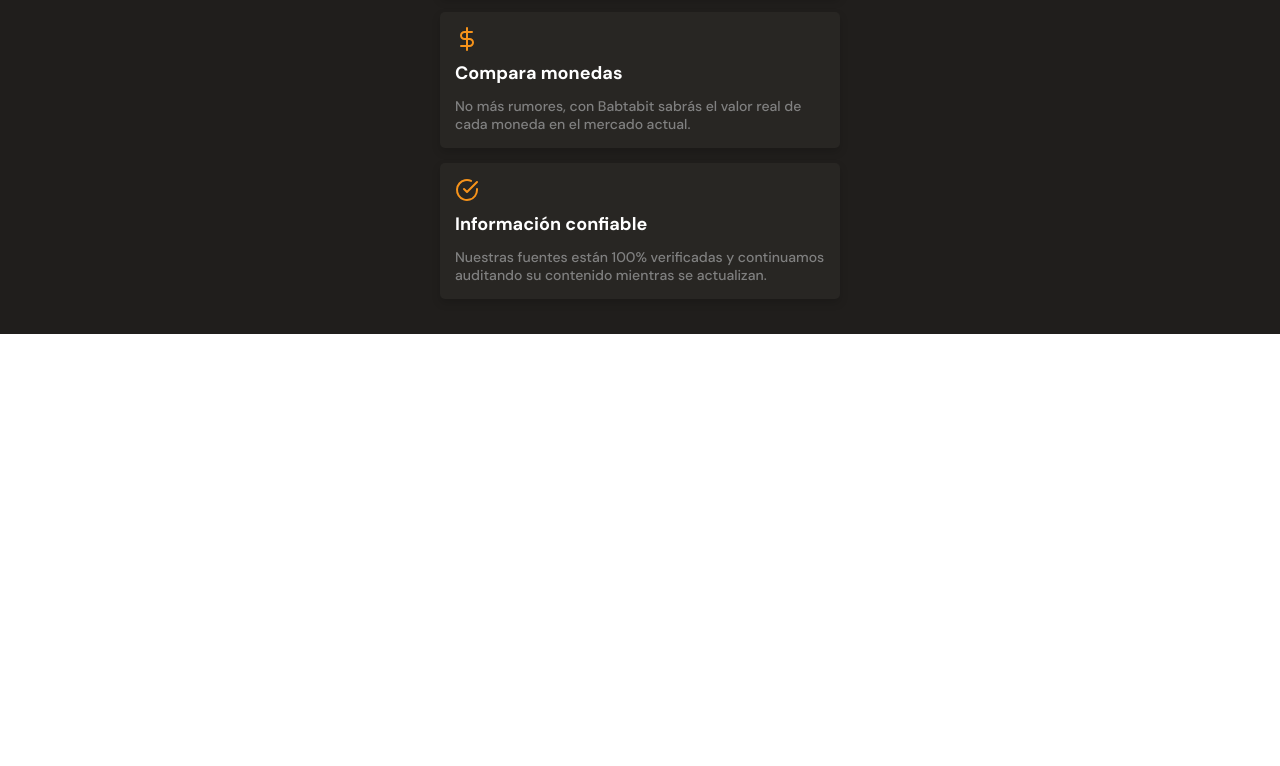
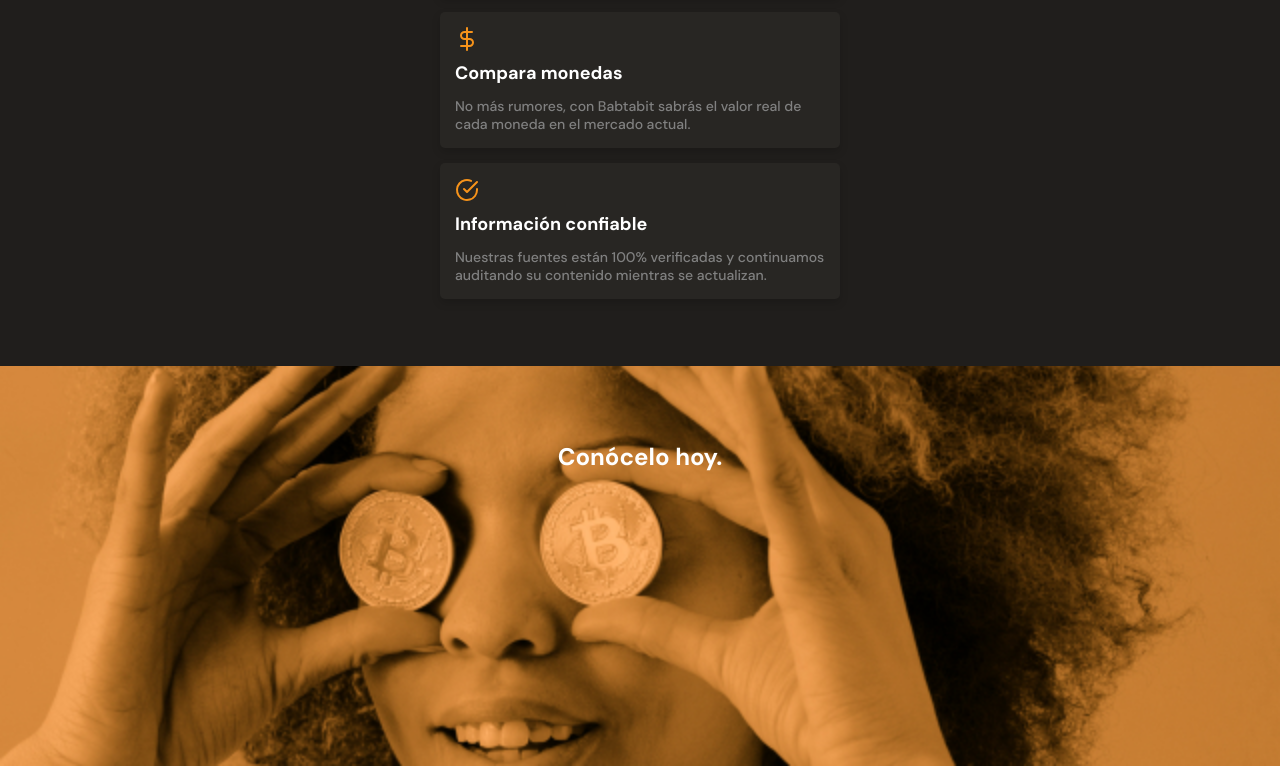
Before and after one commit to VTFierro/Batata-Bit, a plain HTML site: page index.html in a window 1280 px wide. Shown: the part 1767-2533 px from the top of the page. Before the commit the page ends 2101 px from the top, so only its background shows below. Drawn offline with Linux system fonts and the light colour scheme.

Commit message:
Added the wildcard section. Restablished distance between last section and this one.

```diff
--- a/CSS/styles.css
+++ b/CSS/styles.css
@@ -458,5 +458,24 @@ p.index {
     background-image: url(/assets/icons/check.svg);
 }
 .last {
-    margin-bottom: 64px;
+    margin-bottom: 47px;
 }
+/*----------------------BITCOIN BABY-----------------*/
+.bitcoin-img-container {
+    width: 100%;
+    min-width: 320px;
+    height: 50vh;
+    background-image: url(/assets/images/bitcoinbaby2x.jpg);
+    background-position: center;
+    background-size: cover;
+    background-repeat: no-repeat;
+    text-align: center;
+}
+.bitcoin-img-container h2 {
+    padding-top: 60px;
+    font-size: 2.4rem;
+    font-weight: bold;
+    line-height: 2.6;
+    color: var(--white);
+
+}
--- a/index.html
+++ b/index.html
@@ -82,14 +82,17 @@
                     <p class="product-cards__card--title">Compara monedas</p>
                     <p class="product-cards__card--content">No más rumores, con Babtabit sabrás el valor real de cada moneda en el mercado actual.</p>
                 </article>
-                <article class="product-cards__card">
+                <article class="product-cards__card last">
                     <span class="product-cards__card--icon  check"></span>
                     <p class="product-cards__card--title">Información confiable</p>
                     <p class="product-cards__card--content">Nuestras fuentes están 100% verificadas y continuamos auditando su contenido mientras se actualizan.</p>
                 </article>
             </section>
         </section>
-        <section></section>
+<!-------------------- BICOTIN BABY ------------------------>
+        <section class="bitcoin-img-container">
+            <h2>Conócelo hoy.</h2>
+        </section>
         <section></section>
     </main>
     <footer></footer>
```
Also changed, not shown: assets/images/bitcoinbaby2x.jpg (added).
